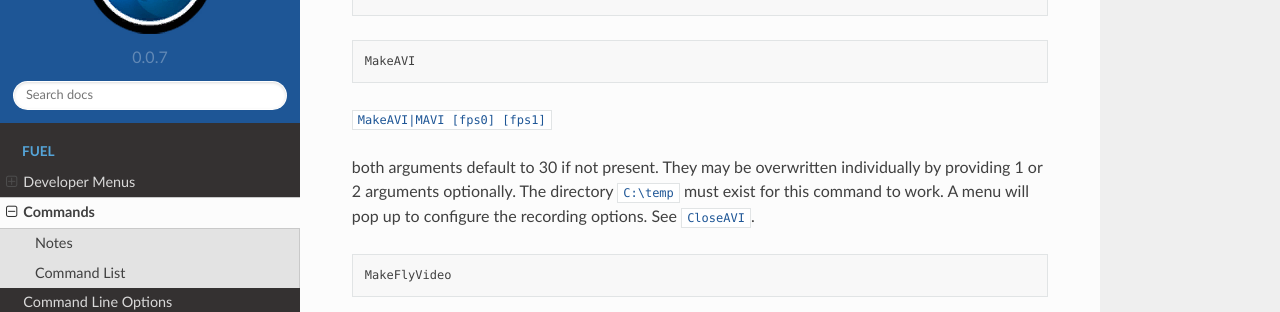
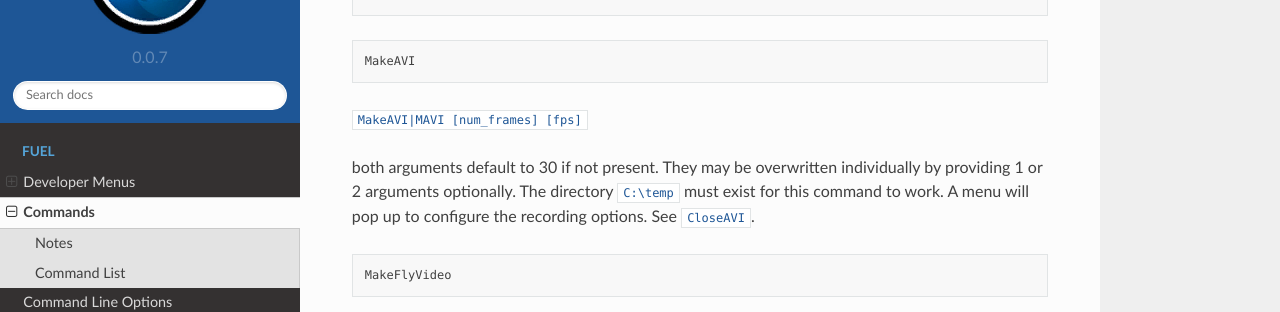
Before and after one commit to widberg/fmtk, a Sphinx documentation site: the page built from docs/source/fuelcommands.rst, in a window 1280 px wide and 900 px high, scrolled down 20717 px. Shown: the part 147-459 px from the top of the window. Built offline with Sphinx 7.4.7 and the Read the Docs theme 2.0.0, drawn with Linux system fonts in a browser that asks for light colours.

Commit message:
avi commands

```diff
--- a/docs/source/fuelcommands.rst
+++ b/docs/source/fuelcommands.rst
@@ -1224,7 +1224,7 @@
 
    MakeAVI
 
-``MakeAVI|MAVI [fps0] [fps1]``
+``MakeAVI|MAVI [num_frames] [fps]``
 
 both arguments default to 30 if not present. They may be overwritten individually by providing 1 or 2 arguments optionally. The directory ``C:\temp`` must exist for this command to work. A menu will pop up to configure the recording options. See ``CloseAVI``.
 
```
